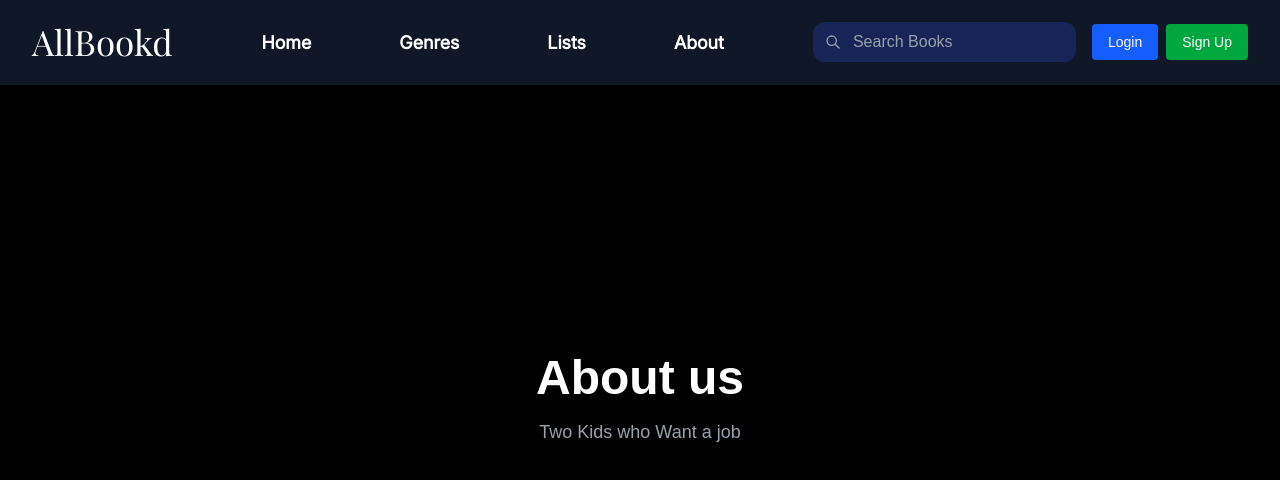
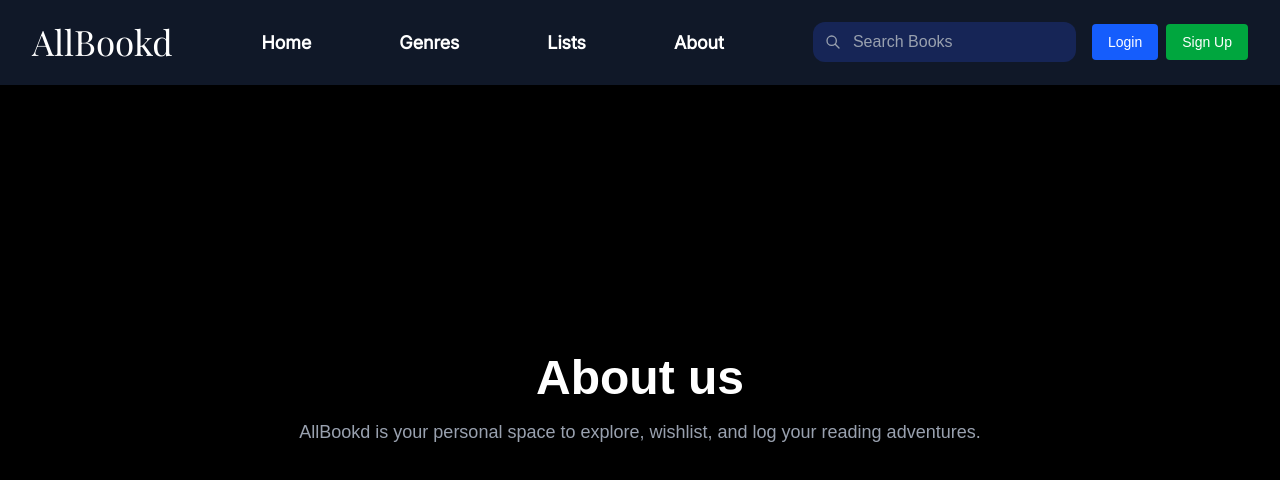
Before and after one commit to chancesong10/AllBookd, a Next.js app: page /about in a window 1280 px wide. Shown: the top 480 px of the page. Built offline with nearby package versions, Linux system fonts and the light colour scheme; no server answers.

Commit message:
updated about page

```diff
--- a/app/about/page.tsx
+++ b/app/about/page.tsx
@@ -2,7 +2,7 @@ export default function Page() {
     return (
         <div className="bg-black text-white min-h-screen w-full flex flex-col items-center justify-center">
           <h1 className="text-5xl font-bold">About us</h1>
-          <p className="mt-4 text-lg text-gray-400">Two Kids who Want a job</p>
+          <p className="mt-4 text-lg text-gray-400">AllBookd is your personal space to explore, wishlist, and log your reading adventures.</p>
         </div>
     );
 }
```
